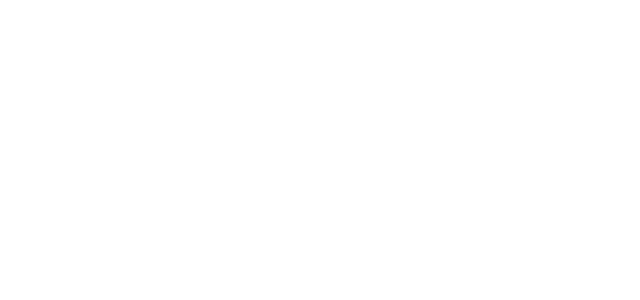
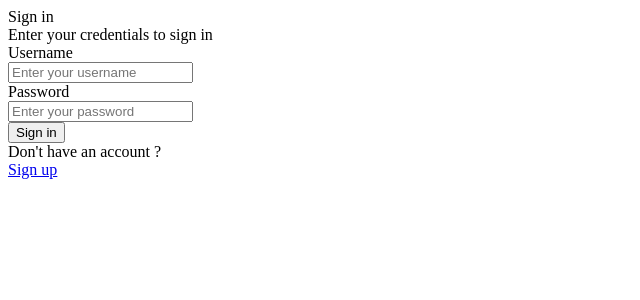
Before and after one commit to banerjeesoumya/payzap2, a React (Vite) app in the folder frontend/: page /signin in a window 1280 px wide. Shown: the top 300 px of the page, without its empty margins (0-640 px from the left). Built offline with nearby package versions, Linux system fonts and the light colour scheme.

Commit message:
Adding the App file

```diff
--- a/frontend/src/App.jsx
+++ b/frontend/src/App.jsx
@@ -1,14 +1,22 @@
-/* eslint-disable no-unused-vars */
-import { useState } from 'react'
-import reactLogo from './assets/react.svg'
-import viteLogo from '/vite.svg'
+import { BrowserRouter, Routes, Route } from "react-router-dom"
 import './App.css'
+import { SignUp } from "./pages/SignUp"
+import { SignIn } from "./pages/SignIn"
+import { Dashboard } from "./pages/Dashboard"
+import { SendMoney } from "./pages/SendMoney"
 
 function App() {
 
   return (
     <>
-
+      <BrowserRouter>
+        <Routes>
+          <Route path="/signup" element={<SignUp />}></Route>
+          <Route path="/signin" element={<SignIn />}></Route>
+          <Route path="/dashboard" element={<Dashboard />}></Route>
+          <Route path="/send" element={<SendMoney />}></Route>
+        </Routes>
+      </BrowserRouter>
     </>
   )
 }
```
